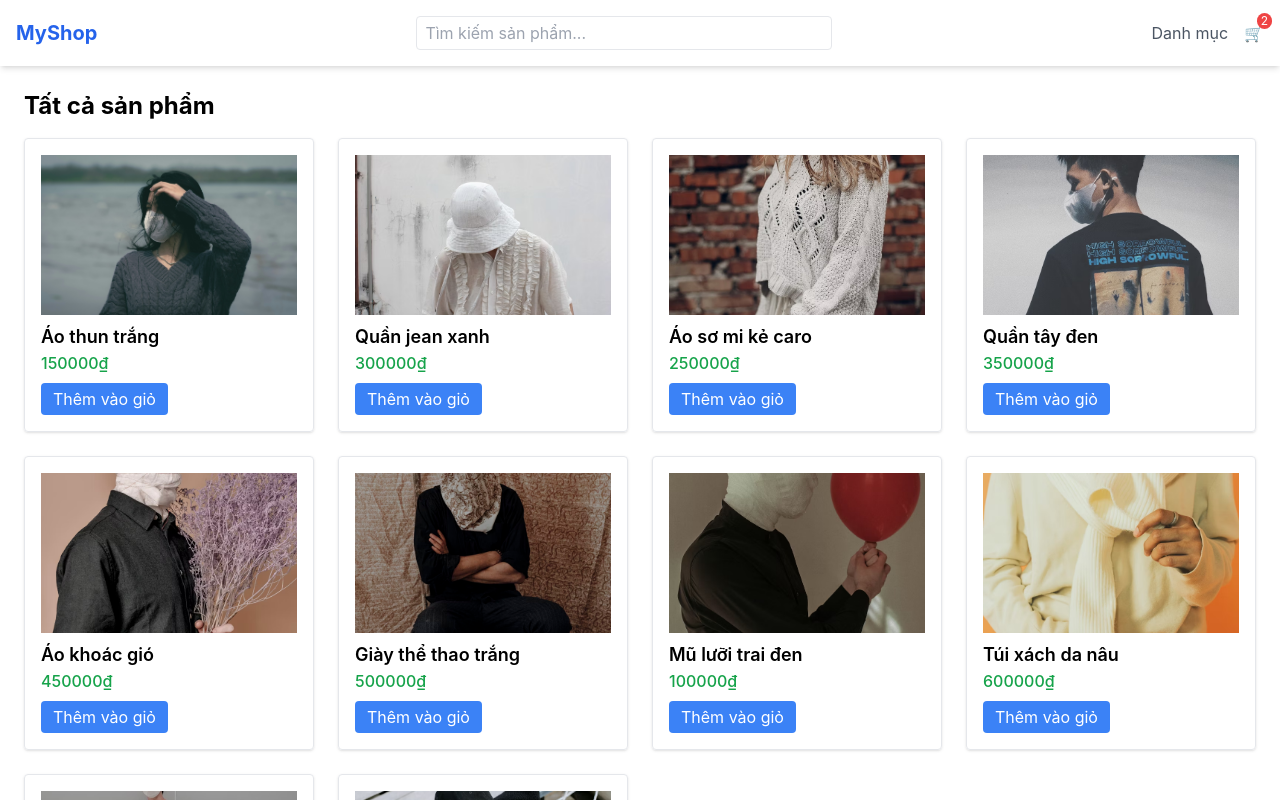
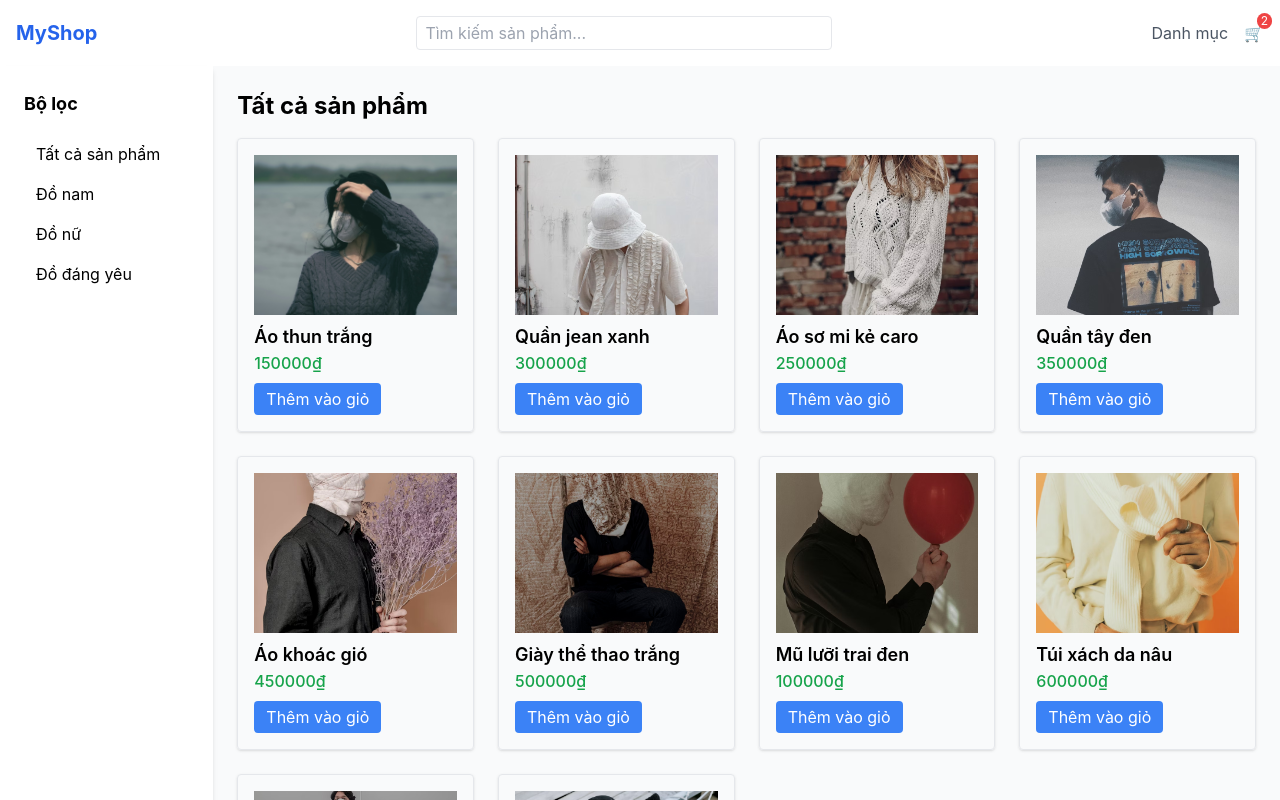
Before and after one commit to khuong-d4ng/eshop_thuc_tap_tuan_3, a React (Create React App) app: page /shop in a window 1280 px wide. Shown: the top 800 px of the page. Built offline with nearby package versions, Linux system fonts and the light colour scheme.

Commit message:
feat(sidebar): Thêm sidebar vào trang Shop

```diff
--- a/src/assets/products.json
+++ b/src/assets/products.json
@@ -9,54 +9,54 @@
     "id": 2,
     "name": "Quần jean xanh",
     "price": 300000,
-    "image": "images/products/1.avif"
+    "image": "/images/products/1.avif"
   },
   {
     "id": 3,
     "name": "Áo sơ mi kẻ caro",
     "price": 250000,
-    "image": "images/products/2.avif"
+    "image": "/images/products/2.avif"
   },
   {
     "id": 4,
     "name": "Quần tây đen",
     "price": 350000,
-    "image": "images/products/3.avif"
+    "image": "/images/products/3.avif"
   },
   {
     "id": 5,
     "name": "Áo khoác gió",
     "price": 450000,
-    "image": "images/products/4.avif"
+    "image": "/images/products/4.avif"
   },
   {
     "id": 6,
     "name": "Giày thể thao trắng",
     "price": 500000,
-    "image": "images/products/5.avif"
+    "image": "/images/products/5.avif"
   },
   {
     "id": 7,
     "name": "Mũ lưỡi trai đen",
     "price": 100000,
-    "image": "images/products/6.avif"
+    "image": "/images/products/6.avif"
   },
   {
     "id": 8,
     "name": "Túi xách da nâu",
     "price": 600000,
-    "image": "images/products/7.avif"
+    "image": "/images/products/7.avif"
   },
   {
     "id": 9,
     "name": "Váy maxi hoa",
     "price": 400000,
-    "image": "images/products/8.avif"
+    "image": "/images/products/8.avif"
   },
   {
     "id": 10,
     "name": "Đồng hồ thể thao",
     "price": 700000,
-    "image": "images/products/9.avif"
+    "image": "/images/products/9.avif"
   }
 ]
--- a/src/components/ProductCard.js
+++ b/src/components/ProductCard.js
@@ -8,7 +8,6 @@ const ProductCard = ({ product, onAddToCart }) => {
       <p className="text-green-600 font-medium">{product.price}₫</p>
       <button
         className="mt-2 bg-blue-500 text-white px-3 py-1 rounded hover:bg-blue-600"
-        onClick={() => onAddToCart(product)}
       >
         Thêm vào giỏ
       </button>
--- a/src/pages/Shop.js
+++ b/src/pages/Shop.js
@@ -4,13 +4,25 @@ import ProductCard from "../components/ProductCard";
 
 export default function Shop() {
   return (
-    <div className="p-6">
+    <div className="flex min-h-screen bg-gray-50">
+      {/* Sidebar */}
+      <aside className="w-1/6 min-w-[180px] bg-white shadow-md p-6 flex flex-col">
+        <h2 className="text-lg font-bold mb-4">Bộ lọc</h2>
+        {/* Add filter options or categories here */}
+        <button className="text-left py-2 px-3 rounded hover:bg-blue-50">Tất cả sản phẩm</button>
+        <button className="text-left py-2 px-3 rounded hover:bg-blue-50">Đồ nam</button>
+        <button className="text-left py-2 px-3 rounded hover:bg-blue-50">Đồ nữ</button>
+        <button className="text-left py-2 px-3 rounded hover:bg-blue-50">Đồ đáng yêu</button>
+      </aside>
+      {/* Main Content */}
+      <main className="flex-1 p-6">
         <h1 className="text-2xl font-bold mb-4">Tất cả sản phẩm</h1>
         <div className="grid grid-cols-1 sm:grid-cols-2 md:grid-cols-4 gap-6">
           {products.map((product) => (
             <ProductCard key={product.id} product={product} />
           ))}
         </div>
+      </main>
     </div>
   );
 }
```
Also changed, not shown: 1 other file (tests, documents, lock files or other folders). Lines whose indentation alone changed are shown as unchanged.
